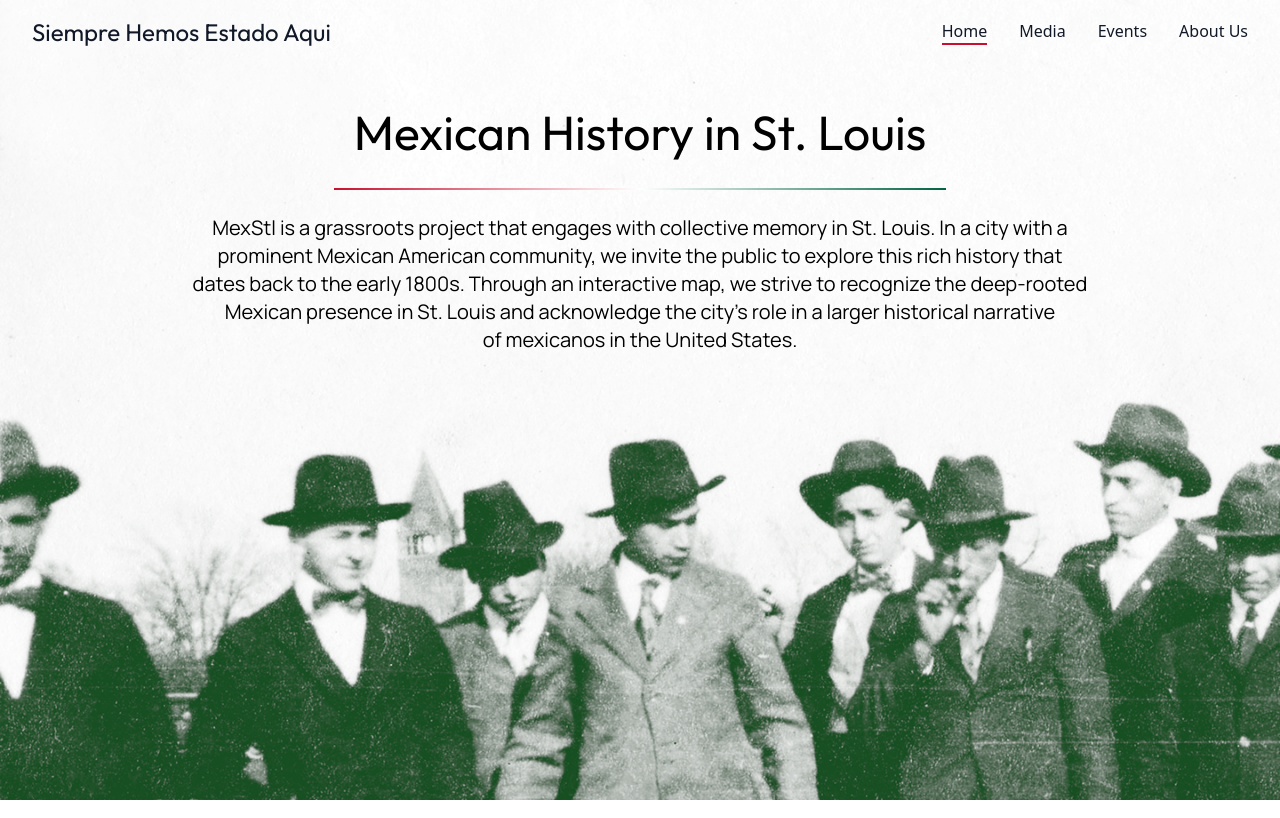
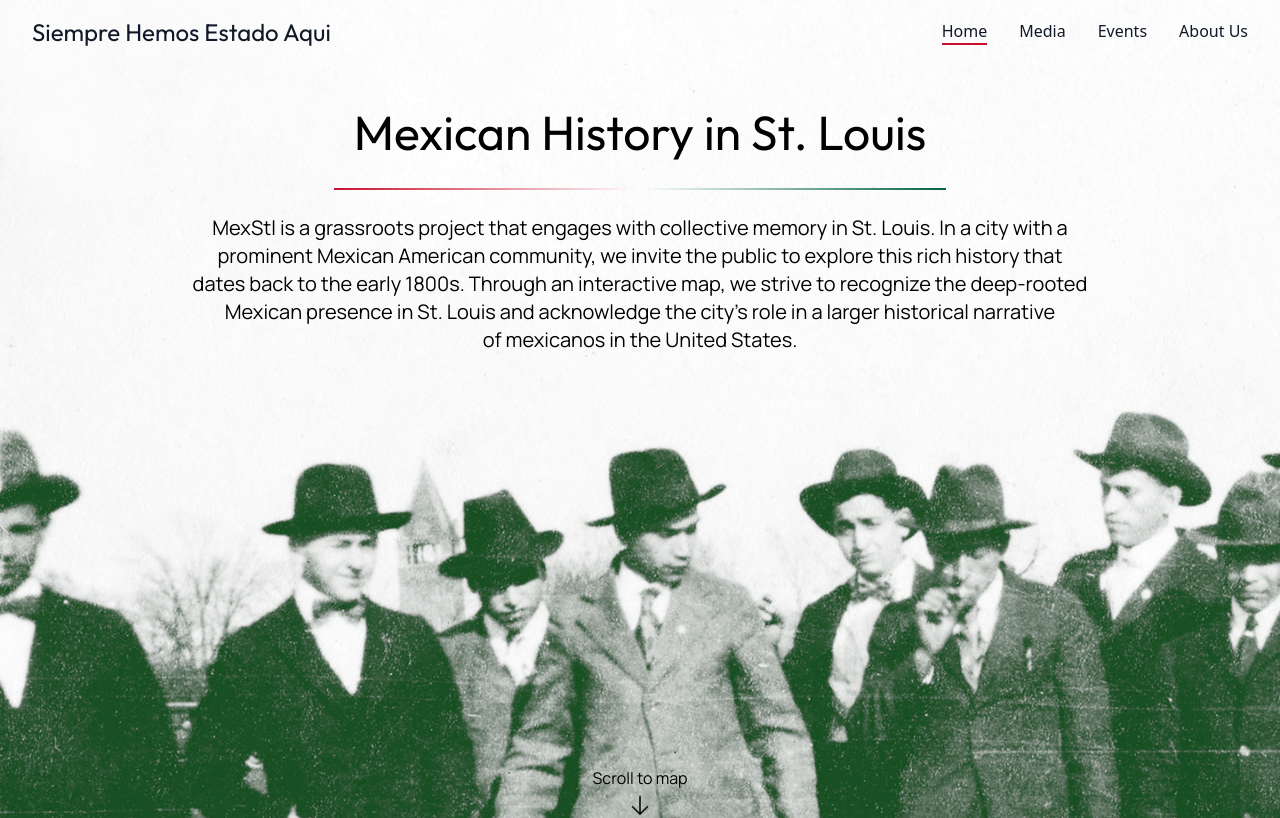
Before and after one commit to DylanAlfonso13/mexstl, a Next.js app: page / in a window 1280 px wide. Built offline with nearby package versions, Linux system fonts and the light colour scheme.

Commit message:
Added scroll to map arrow and text

```diff
--- a/src/components/HeroSection.tsx
+++ b/src/components/HeroSection.tsx
@@ -13,9 +13,27 @@ export default function HeroSection() {
         invite the public to explore this rich history that dates back to the
         early 1800s. Through an interactive map, we strive to recognize the
         deep-rooted Mexican presence in St. Louis and acknowledge the city’s
-        role in a larger historical narrative of mexicanos in the United
-        States.
+        role in a larger historical narrative of mexicanos in the United States.
       </p>
+      <div className="flex flex-col mt-80 xs:mt-96">
+        <p className="text-xs xs:text-sm md:text-base max-w-4xl text-center py-1">
+          Scroll to map
+        </p>
+        <svg
+          xmlns="http://www.w3.org/2000/svg"
+          fill="none"
+          viewBox="0 0 24 24"
+          strokeWidth={1.5}
+          stroke="currentColor"
+          className="size-6 animate-bounce mx-auto"
+        >
+          <path
+            strokeLinecap="round"
+            strokeLinejoin="round"
+            d="M19.5 13.5 12 21m0 0-7.5-7.5M12 21V3"
+          />
+        </svg>
+      </div>
     </div>
   );
 }
```
